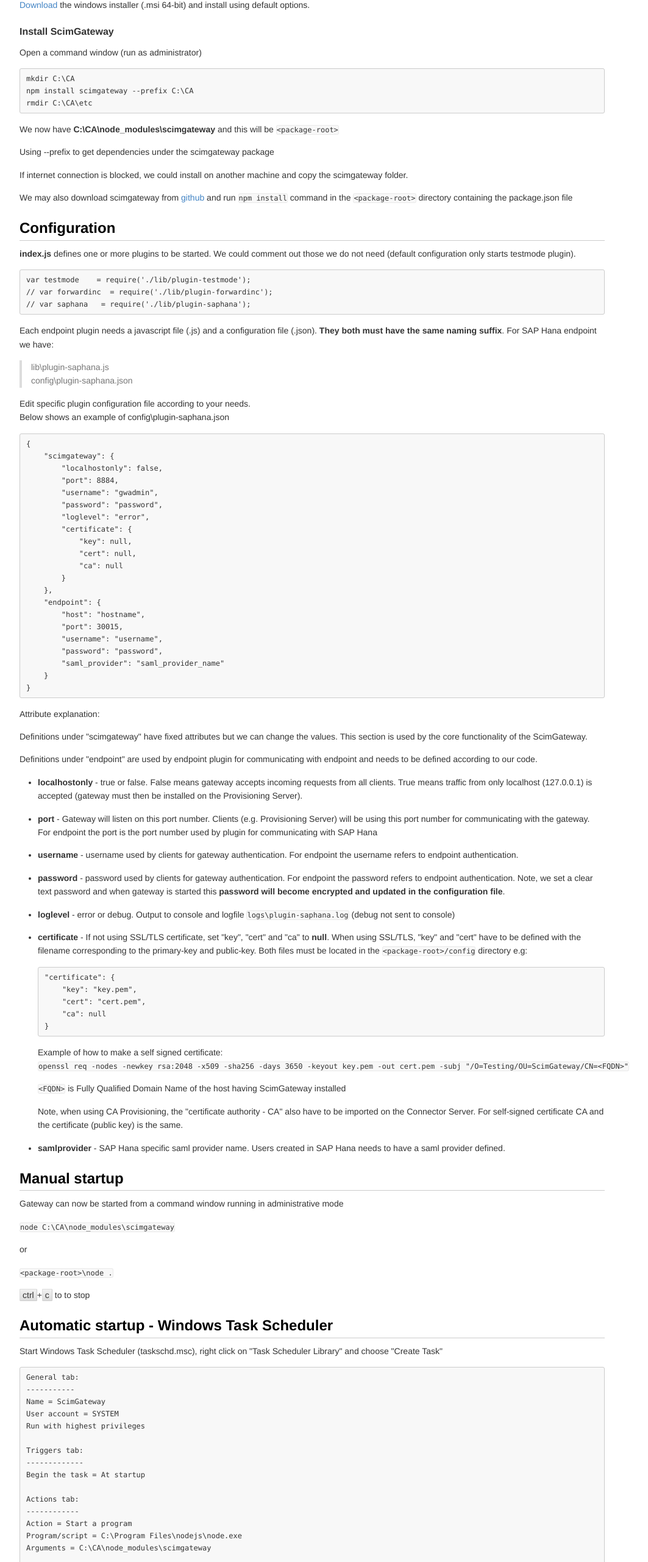
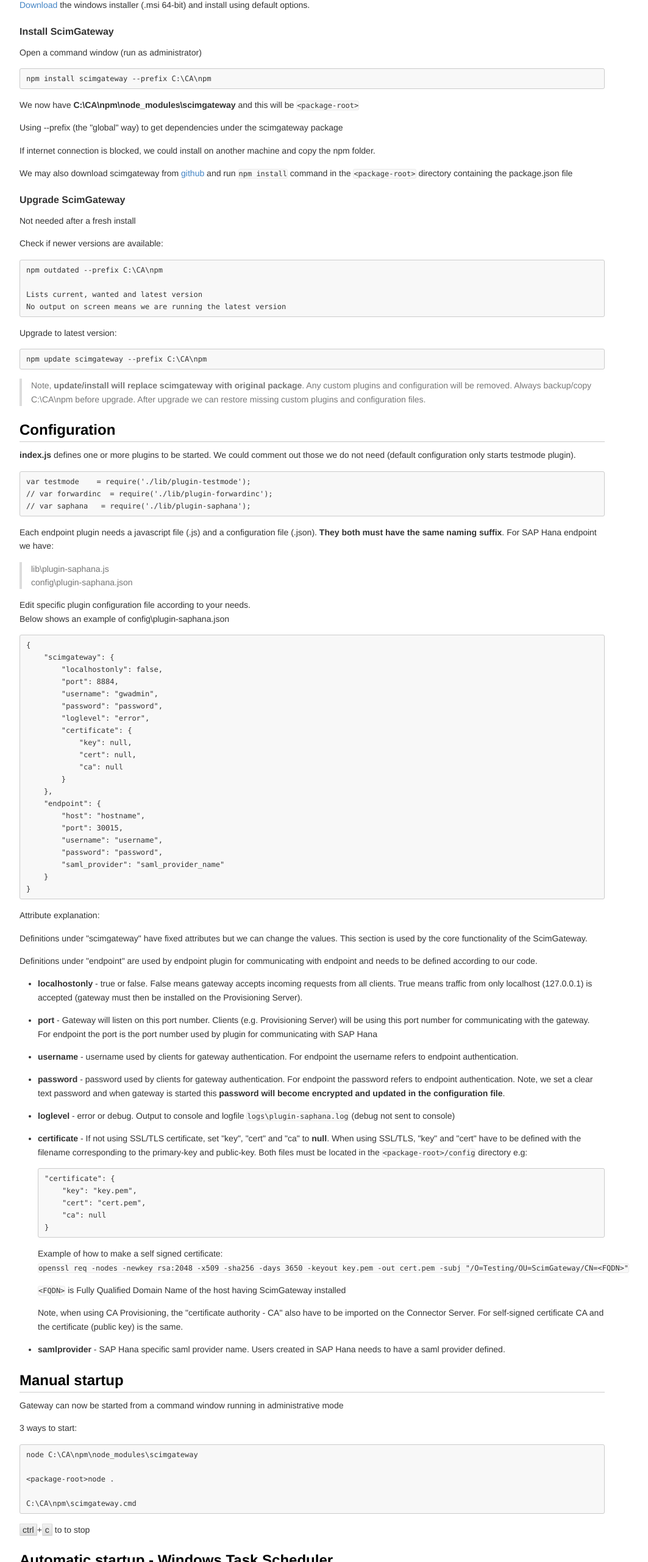
Before and after one commit to jelhub/scimgateway, a website: page README.html in a window 1280 px wide. Shown: the part 1258-3820 px from the top of the page at 61% size, without its empty margins (128-1191 px from the left). Drawn offline with Linux system fonts and the light colour scheme.

Commit message:
npm install

```diff
--- a/README.html
+++ b/README.html
@@ -334,18 +334,37 @@
 
 <p>Open a command window (run as administrator)</p>
 
-<pre><code>mkdir C:\CA
-npm install scimgateway --prefix C:\CA
-rmdir C:\CA\etc
+<pre><code>npm install scimgateway --prefix C:\CA\npm
 </code></pre>
 
-<p>We now have <strong>C:\CA\node_modules\scimgateway</strong> and this will be <code>&lt;package-root&gt;</code>  </p>
+<p>We now have <strong>C:\CA\npm\node_modules\scimgateway</strong> and this will be <code>&lt;package-root&gt;</code>  </p>
 
-<p>Using --prefix to get dependencies under the scimgateway package  </p>
+<p>Using --prefix (the "global" way) to get dependencies under the scimgateway package  </p>
 
-<p>If internet connection is blocked, we could install on another machine and copy the scimgateway folder.</p>
+<p>If internet connection is blocked, we could install on another machine and copy the npm folder.</p>
 
 <p>We may also download scimgateway from <a href="https://github.com/jelhub/scimgateway" title="github">github</a> and run <code>npm install</code> command in the <code>&lt;package-root&gt;</code> directory containing the package.json file  </p>
+
+<h4>Upgrade ScimGateway</h4>
+
+<p>Not needed after a fresh install  </p>
+
+<p>Check if newer versions are available: </p>
+
+<pre><code>npm outdated --prefix C:\CA\npm
+
+Lists current, wanted and latest version
+No output on screen means we are running the latest version
+</code></pre>
+
+<p>Upgrade to latest version:  </p>
+
+<pre><code>npm update scimgateway --prefix C:\CA\npm
+</code></pre>
+
+<blockquote>
+  <p>Note, <strong>update/install will replace scimgateway with original package</strong>. Any custom plugins and configuration will be removed. Always backup/copy C:\CA\npm before upgrade. After upgrade we can restore missing custom plugins and configuration files.  </p>
+</blockquote>
 
 <h2>Configuration</h2>
 
@@ -423,11 +442,14 @@
 
 <p>Gateway can now be started from a command window running in administrative mode</p>
 
-<p><code>node C:\CA\node_modules\scimgateway</code>  </p>
+<p>3 ways to start:</p>
 
-<p>or </p>
+<pre><code>node C:\CA\npm\node_modules\scimgateway
 
-<p><code>&lt;package-root&gt;\node .</code>  </p>
+&lt;package-root&gt;node .
+
+C:\CA\npm\scimgateway.cmd
+</code></pre>
 
 <p><kbd>ctrl</kbd>+<kbd>c</kbd> to to stop  </p>
 
@@ -449,7 +471,7 @@
 ------------
 Action = Start a program
 Program/script = C:\Program Files\nodejs\node.exe
-Arguments = C:\CA\node_modules\scimgateway
+Arguments = C:\CA\npm\node_modules\scimgateway
 
 Settings - tab:
 ---------------
@@ -585,7 +607,15 @@
 
 <p>Template used by CA Provisioning role should only include endpoint supported attributes defined in our plugin. Template should therefore have no links to global user for none supported attributes (e.g. remove %UT% from "Job Title" if our endpoint/code do not support title)  </p>
 
-<p>CA Provisioning do not support SCIM Enterprise User Schema Extension (having attributes like employeeNumber, costCenter, organization, division, department and manager). If we need these or other attributes not found in CA Provisioning, we could define our own by using the free-text "type" definition in the multivalue entitlements or roles attribute. In the template entitlements definition we could for example define type=Company and set value to %UCOMP%. Please see plugin-forwardinc.js using Company as a multivalue "type" definition.</p>
+<p>CA Provisioning using default SCIM endpoint do not support SCIM Enterprise User Schema Extension (having attributes like employeeNumber, costCenter, organization, division, department and manager). If we need these or other attributes not found in CA Provisioning, we could define our own by using the free-text "type" definition in the multivalue entitlements or roles attribute. In the template entitlements definition we could for example define type=Company and set value to %UCOMP%. Please see plugin-forwardinc.js using Company as a multivalue "type" definition.  </p>
+
+<p>Using CA Connector Xpress we could create a new SCIM endpoint type based on the original SCIM. We could then add/remove attributes and change  from default assign "user to groups" to assign "groups to user". For project setup:  </p>
+
+<ul>
+<li>Datasource =  Layer7 (CA API) - this is SCIM  </li>
+<li>Layer7 Base URL = ScimGateway url and port (SCIM Base URL)  </li>
+<li>Authentication = Base Authentication</li>
+</ul>
 
 <h2>Known limitations</h2>
 
--- a/index.js
+++ b/index.js
@@ -1,3 +1,5 @@
+#!/usr/bin/env node
+
 //
 // ScimGateway plugin startup
 // One or more plugin could be started (must be listening on unique ports)
--- a/package.json
+++ b/package.json
@@ -5,6 +5,9 @@
   "author": "Jarle Elshaug <jarle.elshaug@gmail.com> (http://elshaug.xyz)",
   "license": "MIT",
   "main": "index.js",
+  "bin": {
+    "scimgateway": "./index.js"
+  },
   "repository": {
     "type": "git",
     "url": "https://github.com/jelhub/scimgateway"
@@ -19,7 +22,7 @@
     "provisioning"
   ],
   "engines": {
-    "node": "4.2.4"
+    "node": "6.8.0"
   },
   "dependencies": {
     "basic-auth": "^1.0.4",
```
Also changed, not shown: README.md.
